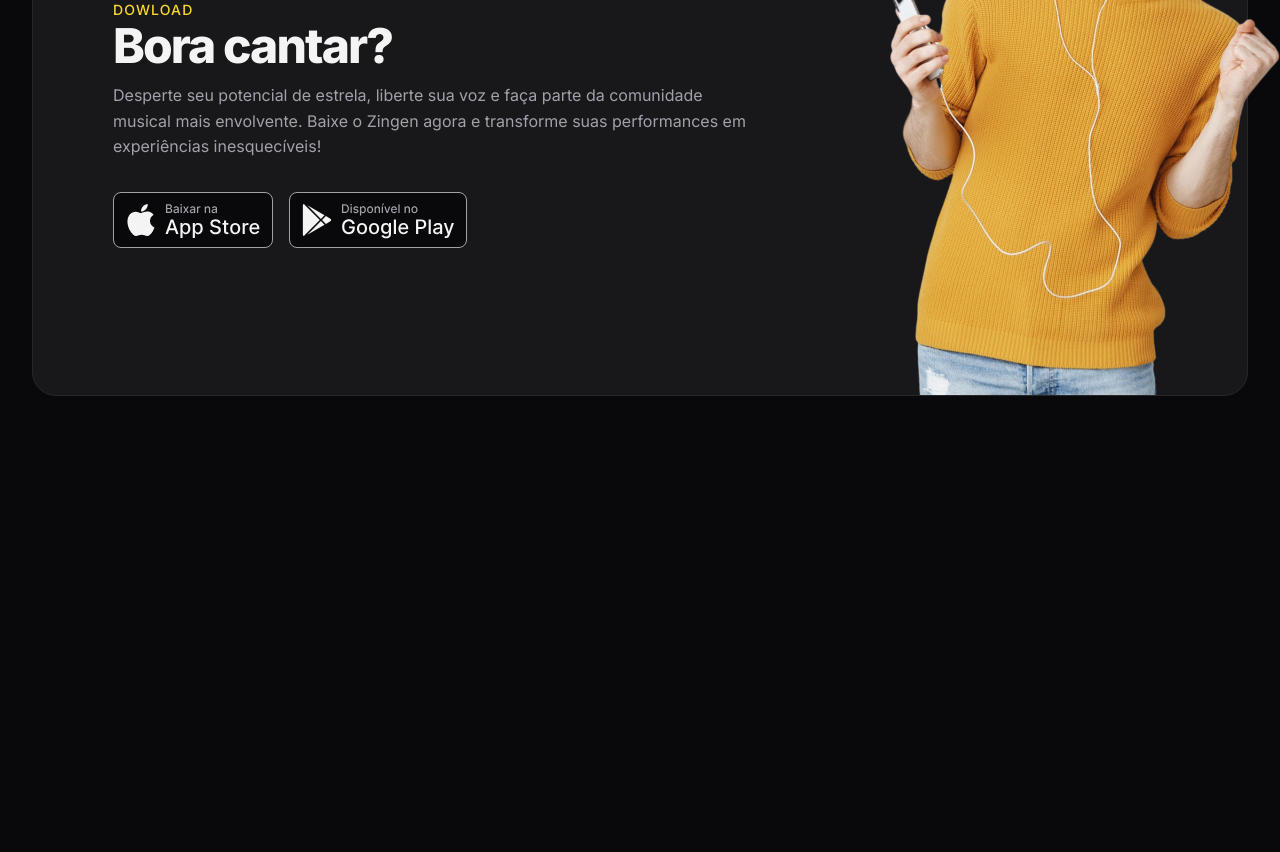
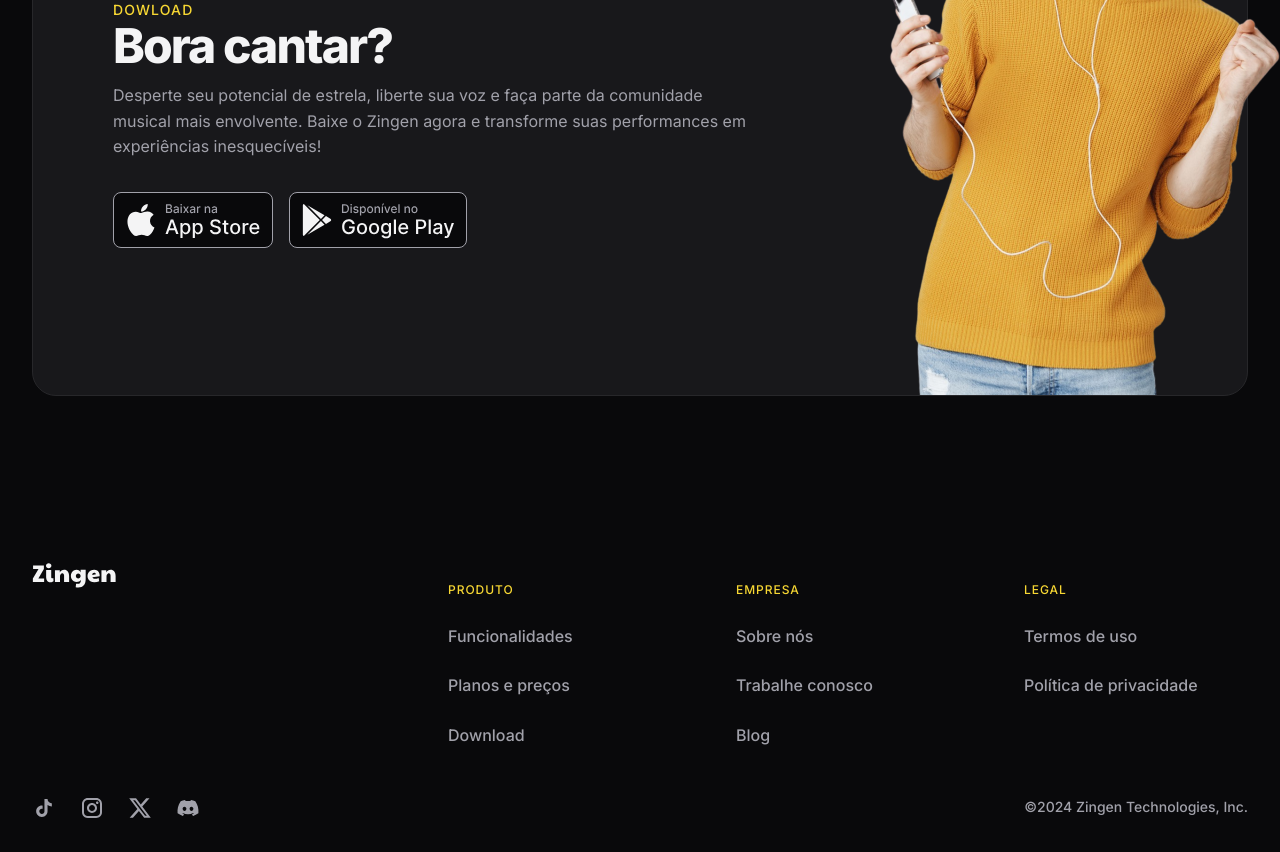
Before and after one commit to LucasF4varo/ProjetoZingen, a plain HTML site: page index.html in a window 1280 px wide. Shown: the part 3757-4609 px from the top of the page. Before the commit the page ends 4233 px from the top, so only its background shows below. Drawn offline with Linux system fonts and the light colour scheme; files whose address does not match are found by name.

Commit message:
terminando o footer

```diff
--- a/index.html
+++ b/index.html
@@ -189,5 +189,59 @@
             </div>
         </div>
     </section>
+
+    <footer>
+        <div class="container py-xl grid">
+            <section class="grid top gap-1.5">
+                <img src="assets/logo.svg" alt="">
+                <nav class="even-columns">
+                    <ul role="list" class="grid gap-1.5">
+                        <li class="title">Produto</li>
+                        <li>
+                            <a href="#features">Funcionalidades</a>
+                        </li>
+                        <li>
+                            <a href="#pricing">Planos e preços</a>
+                        </li>
+                        <li>
+                            <a href="#download">Download</a>
+                        </li>
+                    </ul>
+                    <ul role="list" class="grid gap-1.5">
+                        <li class="title">Empresa</li>
+                        <li>
+                            <a href="#about">Sobre nós</a>
+                        </li>
+                        <li>
+                            <a href="#">Trabalhe conosco</a>
+                        </li>
+                        <li>
+                            <a href="#">Blog</a>
+                        </li>
+                    </ul>
+
+                    <ul role="list" class="grid gap-1.5">
+                        <li class="title">Legal</li>
+                        <li>
+                            <a href="#about">Termos de uso</a>
+                        </li>
+                        <li>
+                            <a href="#">Política de privacidade</a>
+                        </li>
+                    </ul>
+
+                </nav>
+            </section>
+            <section class="bottom flex gap-1.5">
+                <div class="flex gap-1.5">
+                    <a href="#" class="social" aria-label="tiktok"></a>
+                    <a href="#" class="social" aria-label="instagram"></a>
+                    <a href="#" class="social" aria-label="twitter"></a>
+                    <a href="#" class="social" aria-label="discord"></a>
+                </div>
+                <span class="copy">©2024 Zingen Technologies, Inc.</span>
+            </section>
+        </div>
+    </footer>
 </body>
 </html>
--- /dev/null
+++ b/styles/footer.css
@@ -0,0 +1,58 @@
+footer{
+  color: var(--text-color-secondary);
+  font-weight: var(--fw-md);
+
+  & .container{
+    padding-inline: 3rem;
+  }
+
+  & .container,
+  & .top{
+    gap: 3rem;
+  }
+
+  & nav.even-columns{
+    gap: 4rem;
+  }
+  & .top ul{
+    align-content: start;
+  }
+
+  & .title{
+    margin-top: 1.5rem;
+    font-size: 0.75rem;
+    letter-spacing: 0.08em;
+    text-transform: uppercase;
+    color: var(--brand-color-primary);
+  }
+
+  & .bottom {
+    flex-wrap: wrap;
+
+    & > div{
+      margin-right: auto;
+    }
+    & span{
+      font-size: .875rem;
+    }
+  }
+
+  @media (width >=80em){
+    & .container{
+      padding-inline: 0;
+      padding-bottom: 2rem;
+    }
+    & .top{
+      grid-template-columns: auto 1fr;
+
+      & nav{
+        margin-left: auto;
+
+        & ul{
+          width: 14rem;
+        }
+      }
+    }
+  }
+
+}
--- a/styles/global.css
+++ b/styles/global.css
@@ -49,6 +49,8 @@ html{
   line-height: 1.6;
   color: var(--text-color-primary);
   overflow-x: hidden;
+
+  scroll-behavior: smooth;
 
 }
 
--- a/styles/index.css
+++ b/styles/index.css
@@ -10,3 +10,4 @@
 @import url(features.css) (width >= 80rem);
 @import url(pricing.css);
 @import url(download.css);
+@import url(footer.css);
```
